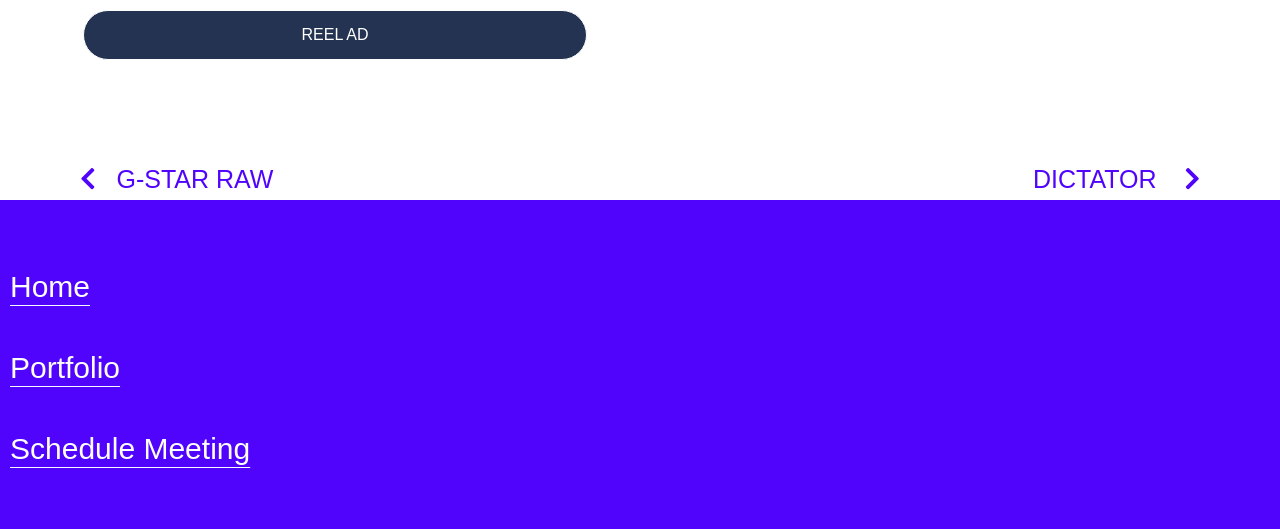
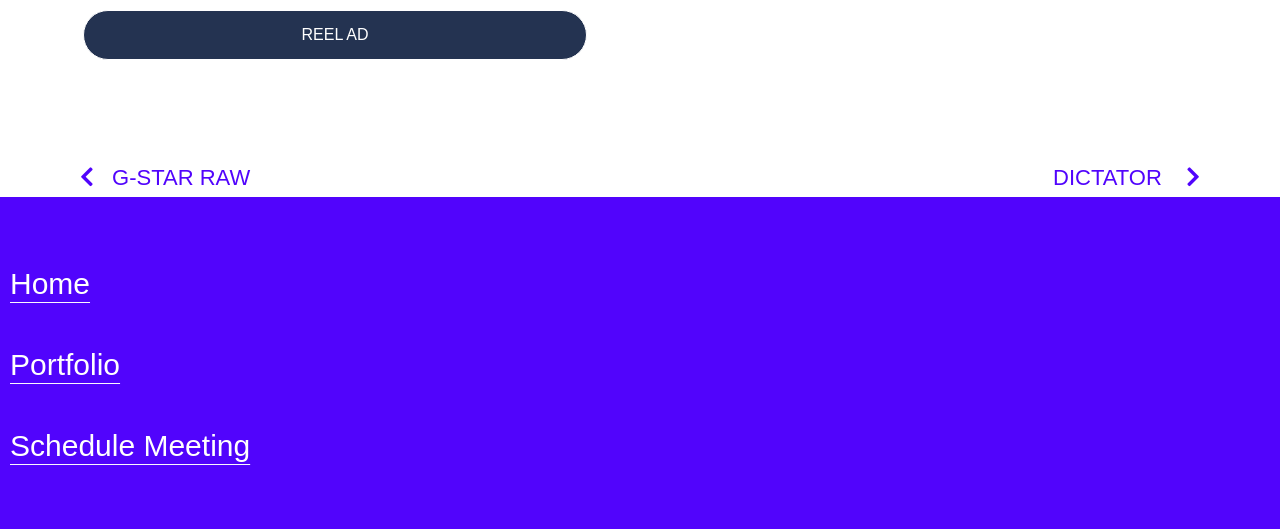
Before and after one commit to JabuKekana/Qhagamshela, a plain HTML site: page home-nivea.html in a window 1280 px wide. Shown: the part 1238-1767 px from the top of the page. Drawn offline with nearby package versions, Linux system fonts and the light colour scheme.

Commit message:
Update companies.css

```diff
--- a/companies.css
+++ b/companies.css
@@ -1618,7 +1618,7 @@ html{
     font-family: 'Poppins', sans-serif;
     text-align: left;
     color: #5104FC;
-    font-size: 25px;
+    font-size: 22px;
     font-weight: 500;
 }
 
@@ -1626,7 +1626,7 @@ html{
     font-family: 'Poppins', sans-serif;
     text-align: right;
     color: #5104FC;
-    font-size: 25px;
+    font-size: 22px;
     font-weight: 500;
 }
 
```
